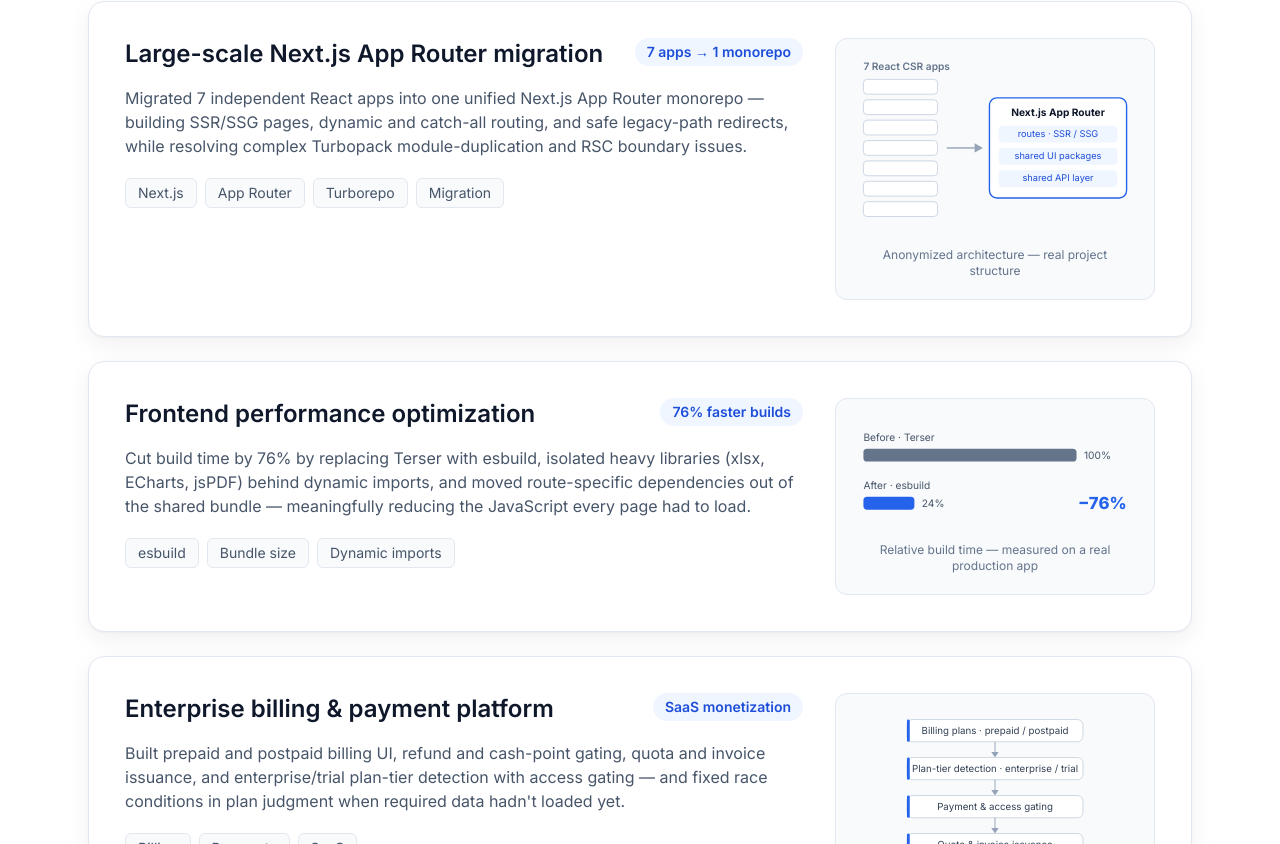
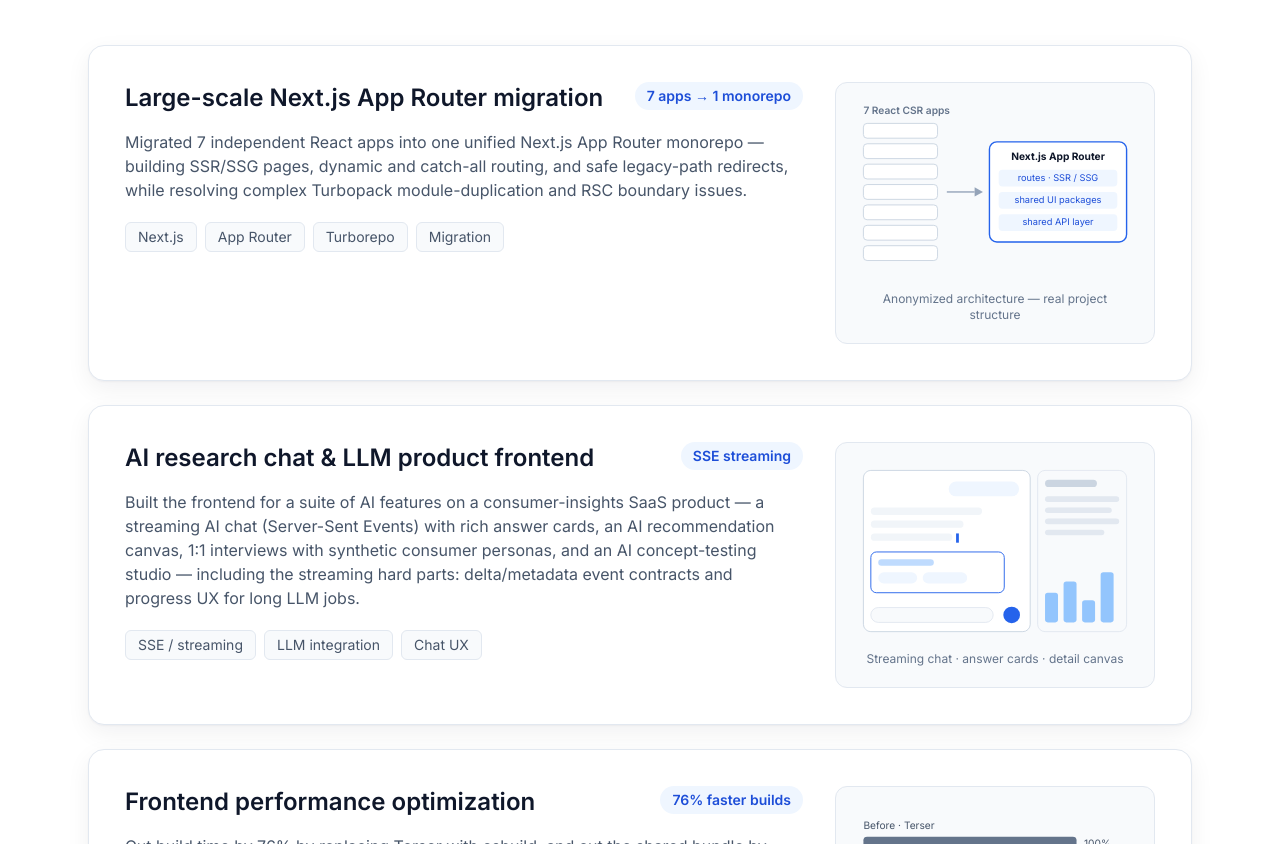
Before and after one commit to sukutt/sukutt.github.io, a plain HTML site: page index.html in a window 1280 px wide. Shown: the part 1956-2800 px from the top of the page. Drawn offline with nearby package versions, Linux system fonts and the light colour scheme.

Commit message:
feat: add AI/LLM frontend project card, -47% bundle stat, AI expertise

```diff
--- a/index.html
+++ b/index.html
@@ -61,8 +61,8 @@
       </h1>
       <p class="text-lg md:text-xl text-ink-600 leading-relaxed mb-9 max-w-2xl">
         Senior Frontend Engineer specializing in large-scale Next.js migrations, performance
-        optimization, and complex enterprise SaaS interfaces. I turn tangled, slow frontends
-        into clean, maintainable systems your team can move quickly on.
+        optimization, AI product interfaces, and complex enterprise SaaS. I turn tangled, slow
+        frontends into clean, maintainable systems your team can move quickly on.
       </p>
       <div class="flex flex-wrap gap-4 mb-14">
         <a class="bg-brand-600 text-white px-7 py-3.5 rounded-lg font-semibold hover:bg-brand-700 transition-colors" href="#contact">Start a conversation</a>
@@ -79,8 +79,8 @@
           <div class="text-sm text-ink-500 mt-1">apps unified into one platform</div>
         </div>
         <div>
-          <div class="text-3xl md:text-4xl font-extrabold text-ink-900">Enterprise</div>
-          <div class="text-sm text-ink-500 mt-1">SaaS billing &amp; dashboards</div>
+          <div class="text-3xl md:text-4xl font-extrabold text-ink-900">−47%</div>
+          <div class="text-sm text-ink-500 mt-1">shared JS bundle (4.0 → 2.1 MB gzip)</div>
         </div>
       </div>
     </div>
@@ -116,9 +116,9 @@
         <p class="text-ink-600">Moving React apps to the Next.js App Router — SSR/SSG, dynamic routing, and safe legacy redirects.</p>
       </div>
       <div class="bg-white border border-line rounded-2xl p-7 card-shadow">
-        <div class="w-11 h-11 rounded-xl bg-brand-50 text-brand-600 flex items-center justify-center mb-5"><span class="material-symbols-outlined">dashboard</span></div>
-        <h3 class="text-lg font-semibold text-ink-900 mb-2">Complex UI &amp; state</h3>
-        <p class="text-ink-600">Managing intricate UI and application state at scale with React Query and MobX in large codebases.</p>
+        <div class="w-11 h-11 rounded-xl bg-brand-50 text-brand-600 flex items-center justify-center mb-5"><span class="material-symbols-outlined">smart_toy</span></div>
+        <h3 class="text-lg font-semibold text-ink-900 mb-2">AI product frontends</h3>
+        <p class="text-ink-600">Streaming (SSE) chat interfaces, LLM-powered research tools, and the UX patterns that make long AI jobs feel fast.</p>
       </div>
       <div class="bg-white border border-line rounded-2xl p-7 card-shadow">
         <div class="w-11 h-11 rounded-xl bg-brand-50 text-brand-600 flex items-center justify-center mb-5"><span class="material-symbols-outlined">shield</span></div>
@@ -176,6 +176,56 @@
           </figure>
         </div>
       </article>
+      <!-- Project: AI chat -->
+      <article class="bg-white border border-line rounded-2xl p-7 md:p-9 card-shadow">
+        <div class="flex flex-col lg:flex-row gap-8">
+          <div class="flex-1">
+            <div class="flex flex-col md:flex-row md:items-start md:justify-between gap-3 mb-4">
+              <h3 class="text-xl md:text-2xl font-semibold text-ink-900">AI research chat &amp; LLM product frontend</h3>
+              <span class="inline-flex items-center gap-2 text-brand-700 bg-brand-50 px-3 py-1 rounded-full text-sm font-semibold whitespace-nowrap">SSE streaming</span>
+            </div>
+            <p class="text-ink-600 mb-5 max-w-3xl">Built the frontend for a suite of AI features on a consumer-insights SaaS product — a streaming AI chat (Server-Sent Events) with rich answer cards, an AI recommendation canvas, 1:1 interviews with synthetic consumer personas, and an AI concept-testing studio — including the streaming hard parts: delta/metadata event contracts and progress UX for long LLM jobs.</p>
+            <div class="flex flex-wrap gap-2 text-sm">
+              <span class="px-3 py-1 rounded-md bg-mist border border-line text-ink-600">SSE / streaming</span>
+              <span class="px-3 py-1 rounded-md bg-mist border border-line text-ink-600">LLM integration</span>
+              <span class="px-3 py-1 rounded-md bg-mist border border-line text-ink-600">Chat UX</span>
+            </div>
+          </div>
+          <figure class="lg:w-80 shrink-0 bg-mist border border-line rounded-xl p-5 flex flex-col justify-center">
+            <svg viewBox="0 0 300 190" role="img" aria-label="Anonymized wireframe of a streaming AI chat with an answer card and a detail canvas panel" class="w-full h-auto">
+              <rect x="8" y="8" width="180" height="174" rx="8" fill="#ffffff" stroke="#cbd5e1"/>
+              <rect x="100" y="20" width="76" height="16" rx="8" fill="#eff6ff"/>
+              <g fill="#f1f5f9">
+                <rect x="16" y="48" width="120" height="8" rx="4"/>
+                <rect x="16" y="62" width="100" height="8" rx="4"/>
+                <rect x="16" y="76" width="88" height="8" rx="4"/>
+              </g>
+              <rect x="108" y="76" width="3" height="10" fill="#2563eb"/>
+              <rect x="16" y="96" width="144" height="44" rx="6" fill="#ffffff" stroke="#2563eb"/>
+              <rect x="24" y="104" width="60" height="7" rx="3.5" fill="#bfdbfe"/>
+              <rect x="24" y="118" width="42" height="12" rx="6" fill="#eff6ff"/>
+              <rect x="72" y="118" width="48" height="12" rx="6" fill="#eff6ff"/>
+              <rect x="16" y="156" width="132" height="16" rx="8" fill="#f8fafc" stroke="#e2e8f0"/>
+              <circle cx="168" cy="164" r="9" fill="#2563eb"/>
+              <rect x="196" y="8" width="96" height="174" rx="8" fill="#f8fafc" stroke="#e2e8f0"/>
+              <rect x="204" y="18" width="56" height="8" rx="4" fill="#cbd5e1"/>
+              <g fill="#e2e8f0">
+                <rect x="204" y="36" width="80" height="6" rx="3"/>
+                <rect x="204" y="48" width="72" height="6" rx="3"/>
+                <rect x="204" y="60" width="80" height="6" rx="3"/>
+                <rect x="204" y="72" width="64" height="6" rx="3"/>
+              </g>
+              <g fill="#93c5fd">
+                <rect x="204" y="140" width="14" height="32" rx="3"/>
+                <rect x="224" y="128" width="14" height="44" rx="3"/>
+                <rect x="244" y="148" width="14" height="24" rx="3"/>
+                <rect x="264" y="118" width="14" height="54" rx="3"/>
+              </g>
+            </svg>
+            <figcaption class="text-xs text-ink-500 mt-3 text-center">Streaming chat · answer cards · detail canvas</figcaption>
+          </figure>
+        </div>
+      </article>
       <!-- Project 2 -->
       <article class="bg-white border border-line rounded-2xl p-7 md:p-9 card-shadow">
         <div class="flex flex-col lg:flex-row gap-8">
@@ -184,9 +234,10 @@
               <h3 class="text-xl md:text-2xl font-semibold text-ink-900">Frontend performance optimization</h3>
               <span class="inline-flex items-center gap-2 text-brand-700 bg-brand-50 px-3 py-1 rounded-full text-sm font-semibold whitespace-nowrap">76% faster builds</span>
             </div>
-            <p class="text-ink-600 mb-5 max-w-3xl">Cut build time by 76% by replacing Terser with esbuild, isolated heavy libraries (xlsx, ECharts, jsPDF) behind dynamic imports, and moved route-specific dependencies out of the shared bundle — meaningfully reducing the JavaScript every page had to load.</p>
+            <p class="text-ink-600 mb-5 max-w-3xl">Cut build time by 76% by replacing Terser with esbuild, and cut the shared bundle by 47% (4.0 → 2.1 MB gzip) with staged, production-verified route-level code splitting across a 62-route platform — isolating heavy libraries (xlsx, ECharts, jsPDF) behind dynamic imports with zero chunk-load errors at every stage.</p>
             <div class="flex flex-wrap gap-2 text-sm">
               <span class="px-3 py-1 rounded-md bg-mist border border-line text-ink-600">esbuild</span>
+              <span class="px-3 py-1 rounded-md bg-mist border border-line text-ink-600">Code splitting</span>
               <span class="px-3 py-1 rounded-md bg-mist border border-line text-ink-600">Bundle size</span>
               <span class="px-3 py-1 rounded-md bg-mist border border-line text-ink-600">Dynamic imports</span>
             </div>
```
